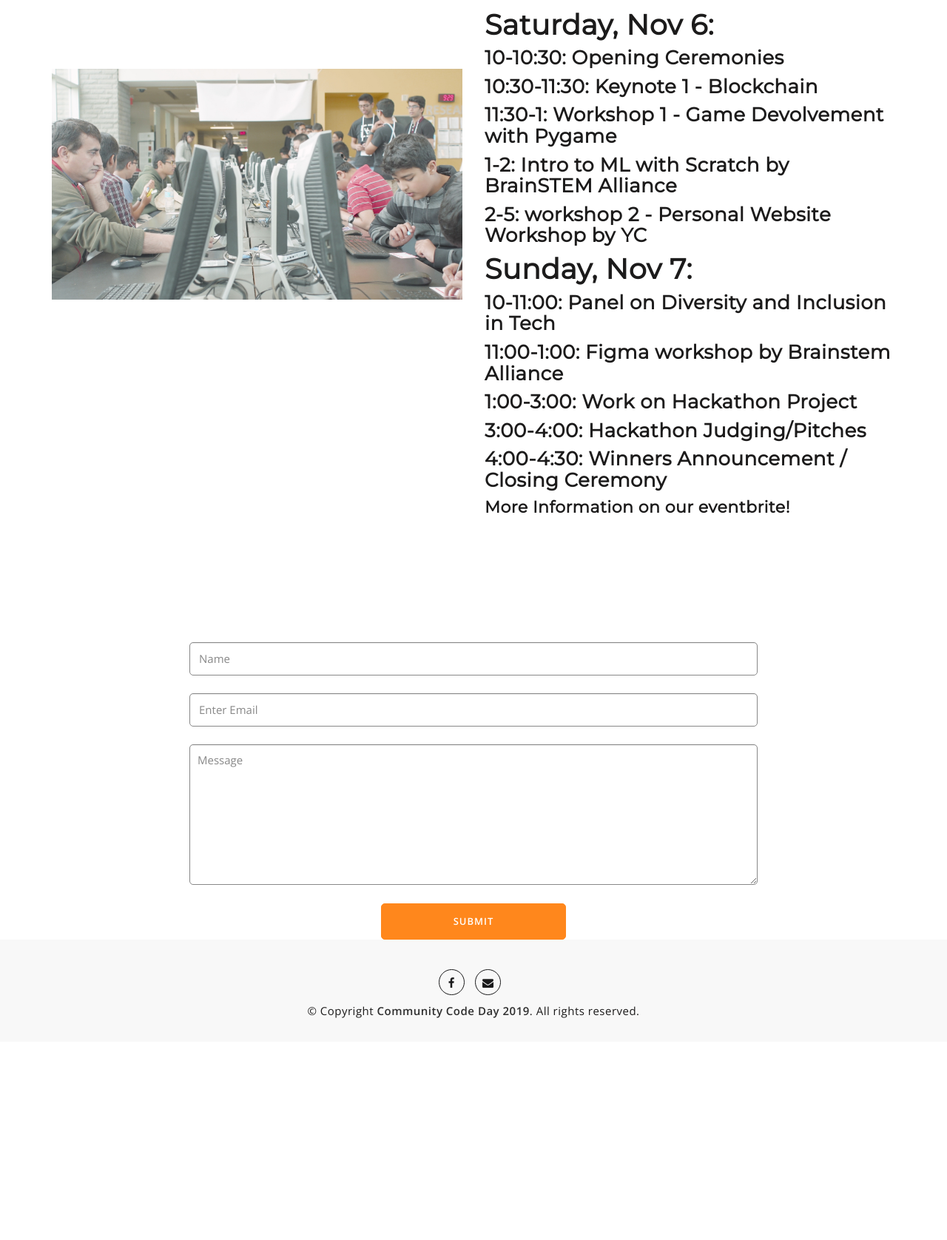
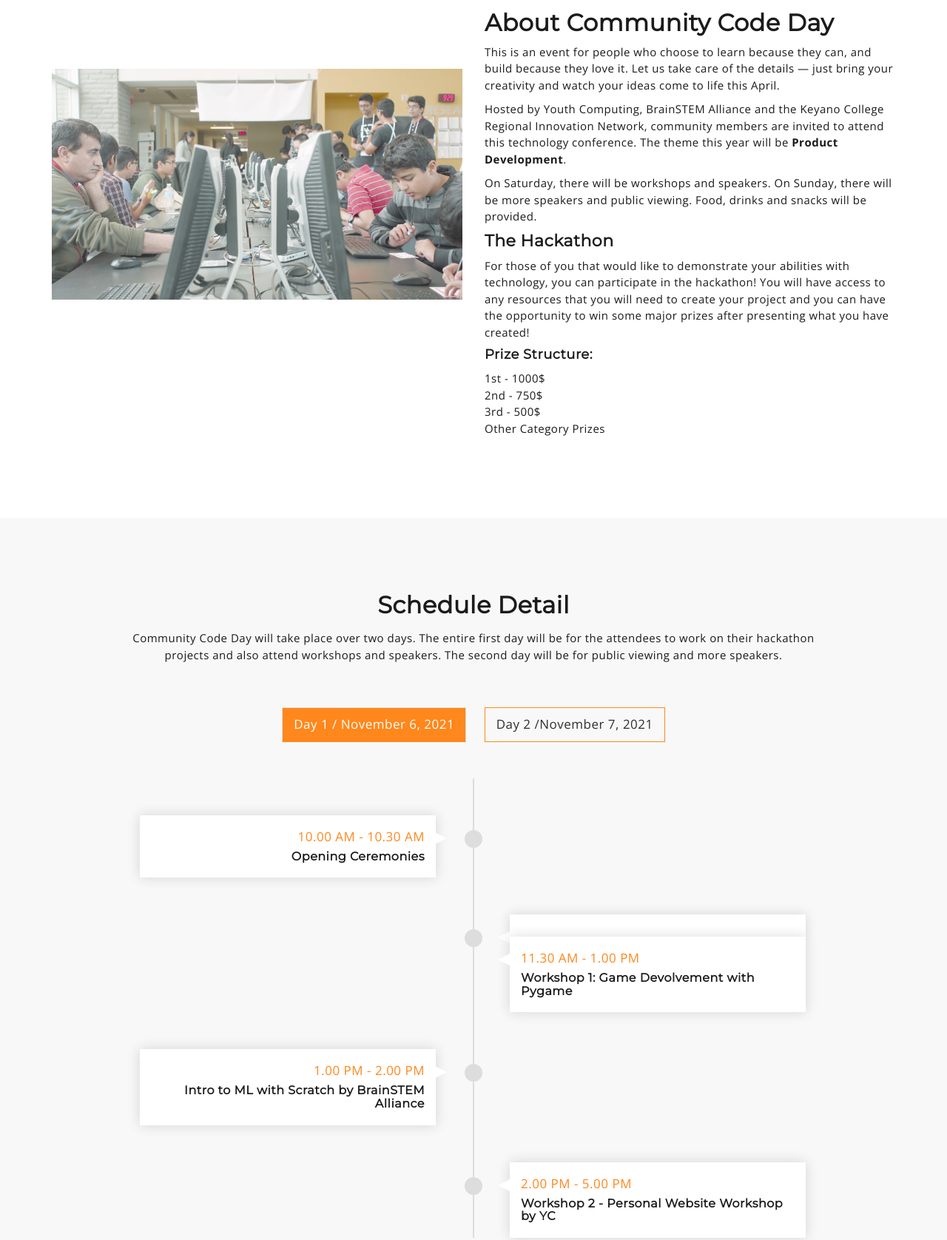
Before and after one commit to youthcomputing/CommunityCodeDayWebsite, a plain HTML site: page index.html in a window 1280 px wide. Shown: the part 591-2267 px from the top of the page at 74% size. Before the commit the page ends 1999 px from the top, so only its background shows below. Drawn offline with nearby package versions, Linux system fonts and the light colour scheme.

Commit message:
Add files via upload

```diff
--- a/index.html
+++ b/index.html
@@ -141,33 +141,8 @@
 								</div>
 								<div class="col-md-6">
 									<div class="mu-about-right">
-										<h1>Saturday, Nov 6:</h1>
-
-										<h3>10-10:30: Opening Ceremonies</h3>
-
-										<h3>10:30-11:30: Keynote 1 - Blockchain</h3>
-
-										<h3>11:30-1: Workshop 1 - Game Devolvement with Pygame</h3>
-
-										<h3>1-2: Intro to ML with Scratch by BrainSTEM Alliance</h3>
-
-										<h3>2-5: workshop 2 - Personal Website Workshop by YC</h3>
-
-										<h1>Sunday, Nov 7:</h1>
-
-										<h3>10-11:00: Panel on Diversity and Inclusion in Tech</h3>
-
-										<h3>11:00-1:00: Figma workshop by Brainstem Alliance</h3>
-
-										<h3>1:00-3:00: Work on Hackathon Project</h3>
-
-										<h3>3:00-4:00: Hackathon Judging/Pitches</h3>
-
-										<h3>4:00-4:30: Winners Announcement / Closing Ceremony</h3>
-										<h4> </h4>
-										<h4> More Information on our eventbrite!</h4>
-
-									<!--	<h2>About Community Code Day</h2>
+										<!-- <h1>This event has been postponed indefinitely due to ongoing Covid restrictions throughout the province, stay tuned on the YouthComputing social media pages for updates!</h1> -->
+									  <h2>About Community Code Day</h2>
 										<p>This is an event for people who choose to learn because they can, and build because they love it. Let us take care of the details — just bring your creativity and watch your ideas come to life this April.</p>
 										<p>Hosted by Youth Computing, BrainSTEM Alliance and the Keyano College Regional Innovation Network, community members are invited to attend this technology conference. The theme this year will be <b>Product Development</b>.
 										</p>
@@ -264,7 +239,7 @@
 
 
 		<!-- Start Schedule  -->
-		<!-- <section id="mu-schedule">
+		 <section id="mu-schedule">
 			<div class="container">
 				<div class="row">
 					<div class="colo-md-12">
@@ -277,49 +252,47 @@
 
 							<div class="mu-schedule-content-area">
 								<!-- Nav tabs -->
-							<!-- 	<ul class="nav nav-tabs mu-schedule-menu" role="tablist">
-								    <li role="presentation" class="active"><a href="#first-day" aria-controls="first-day" role="tab" data-toggle="tab">Day 1 / 28 November</a></li>
-								    <li role="presentation" ><a href="#second-day" aria-controls="second-day" role="tab" data-toggle="tab">Day 2 / 29 November</a></li>
+								<ul class="nav nav-tabs mu-schedule-menu" role="tablist">
+								    <li role="presentation" class="active"><a href="#first-day" aria-controls="first-day" role="tab" data-toggle="tab">Day 1 / November 6, 2021</a></li>
+								    <li role="presentation" ><a href="#second-day" aria-controls="second-day" role="tab" data-toggle="tab">Day 2 /November 7, 2021</a></li>
 
 
 								</ul>
 
-								<!-- Tab panes -->
-							<!-- 	<div class="tab-content mu-schedule-content">
+										<div class="tab-content mu-schedule-content">
 								    <div role="tabpanel" class="tab-pane fade mu-event-timeline in active" id="first-day">
 								    	<ul>
 								    		<li>
 								    			<div class="mu-single-event">
-								    				<p class="mu-event-time">9.00 AM</p>
-								    				<h3>Introductory Remarks</h3>
+								    				<p class="mu-event-time">10.00 AM - 10.30 AM</p>
+								    				<h3>Opening Ceremonies</h3>
 
 								    			</div>
 								    		</li>
 								    		<li>
 
 								    			<div class="mu-single-event">
-								    				<!-- <img src="assets/images/robyn.jpg"> -->
-								    			<!-- 	<p class="mu-event-time">9:30 AM</p>
-								    				<h3>Keynote</h3>
-								    				<span>Nihar Mehta (Linkedin)</span>
+								    				<!-- <img src="assets/images/robyn.jpg">
+								    			 	<p class="mu-event-time">10:30 AM - 11.30 AM</p>
+								    				<h3>Keynote 1: Blockchain</h3>
+								    				<!-- <span>Nihar Mehta (Linkedin)</span> -->
 								    			</div>
 								    			<div class="mu-single-event">
-								    				<p class="mu-event-time">10.30 AM</p>
-								    				<h3>Networking and Hackathon Prep</h3>
+								    				<p class="mu-event-time">11.30 AM - 1.00 PM</p>
+								    				<h3>Workshop 1: Game Devolvement with Pygame</h3>
 								    			</div>
 								    		</li>
 								    		<li>
 
 								    			<div class="mu-single-event">
-								    				<p class="mu-event-time">2.00 PM</p>
-								    				<h3>Networking Workshop</h3>
-								    				<span>Miguel Borges</span>
+								    				<p class="mu-event-time">1.00 PM - 2.00 PM</p>
+								    				<h3>Intro to ML with Scratch by BrainSTEM Alliance</h3>
+								    				<!-- <span>Miguel Borges</span> -->
 								    			</div>
 								    		<li>
 								    			<div class="mu-single-event">
-								    				<p class="mu-event-time">5.00 PM</p>
-
-								    				<h3>Wrap-Up</h3>
+								    				<p class="mu-event-time">2.00 PM - 5.00 PM</p>
+								    				<h3>Workshop 2 - Personal Website Workshop by YC</h3>
 								    			</div>
 								    		</li>
 								    	</ul>
@@ -335,34 +308,39 @@
 
 								    		<li>
 								    			<div class="mu-single-event">
-								    				<p class="mu-event-time">10.00 AM</p>
-													<h3>Keynote</h3>
-													<span>Laxmi (Amazon)</span>
+								    				<p class="mu-event-time">10.00 AM - 11.00 AM</p>
+													<h3>Panel on Diversity and Inclusion in Tech</h3>
+													<!-- <span>Laxmi (Amazon)</span> -->
 								    			</div>
 								    		</li>
 
 								    		<li>
 								    			<div class="mu-single-event">
-								    				<p class="mu-event-time">11.00 AM</p>
-								    				<h3>Networking & Hackathon Prep</h3>
+								    				<p class="mu-event-time">11.00 AM - 1.00 PM</p>
+								    				<h3>Figma workshop by Brainstem Alliance</h3>
 								    			</div>
 								    		</li>
 								    		<li>
 								    			<div class="mu-single-event">
-								    				<p class="mu-event-time">5.00 PM</p>
-								    				<h3>Public Viewing and Judging</h3>
+								    				<p class="mu-event-time">1.00 PM - 3.00 PM</p>
+								    				<h3>Work on Hackathon Project</h3>
 								    			</div>
 								    		</li>
 								    		<li>
 
 								    			<div class="mu-single-event">
-								    				<p class="mu-event-time">7.00 PM</p>
-								    				<h3>Announcing Winners & Closing Remarks</h3>
+								    				<p class="mu-event-time">3.00 PM - 4.00 PM</p>
+								    				<h3> Hackathon Judging/Pitches</h3>
 
 								    			</div>
 
 								    		</li>
-
+								    		<li>
+								    			<div class="mu-single-event">
+								    				<p class="mu-event-time">4.00 PM - 4.30 PM</p>
+								    				<h3>Winners Announcement / Closing Ceremony</h3>
+								    			</div>
+								    		</li>
 								    	</ul>
 								    </div>
 
@@ -436,7 +414,7 @@
 
 
 										<!-- single price item -->
-								<!-- 	<div class="col-md-4">
+								<div class="col-md-13">
 										<div class="mu-single-price mu-popular-price">
 														<span class="mu-price-tag">Popular</span>
 											<div class="mu-single-price-head">
@@ -451,11 +429,11 @@
 												<br/>
 												<!-- <li>Free Breakfast, Lunch & Snacks</li>
 												<li>Free Swag</li> -->
-											<!-- </ul>
-											<a class="mu-register-btn" href="https://www.eventbrite.ca/e/community-code-day-2020-product-development-tickets-118657254041"> Register Now</a>
+											</ul>
+											<a class="mu-register-btn" href="https://www.eventbrite.com/e/community-code-day-tickets-184117128287"> Register Now</a>
 										</div>
 									</div>
-									<div class="col-md-4">
+									<!-- <div class="col-md-4">
 										<div class="mu-single-price mu-popular-price">
 											<div class="mu-single-price-head">
 												<span class="mu-currency">$</span>
@@ -465,7 +443,7 @@
 											<h3 class="mu-price-title">Hackathon Competitor</h3>
 											<ul>
 												<li>Hackathon Participant Ticket</li>
-												<li>Learn from workshops, then use your skills to solve a problem for a chance to win prizes!</li>
+												<li>Learn from workshops, then use your skills to solve a problem for a chance to win prizes!</li> --> -->
 												<!-- <li>Free Breakfast, Lunch & Snacks</li>
 												<li>Free Swag</li> -->
 											<!-- </ul>
```
